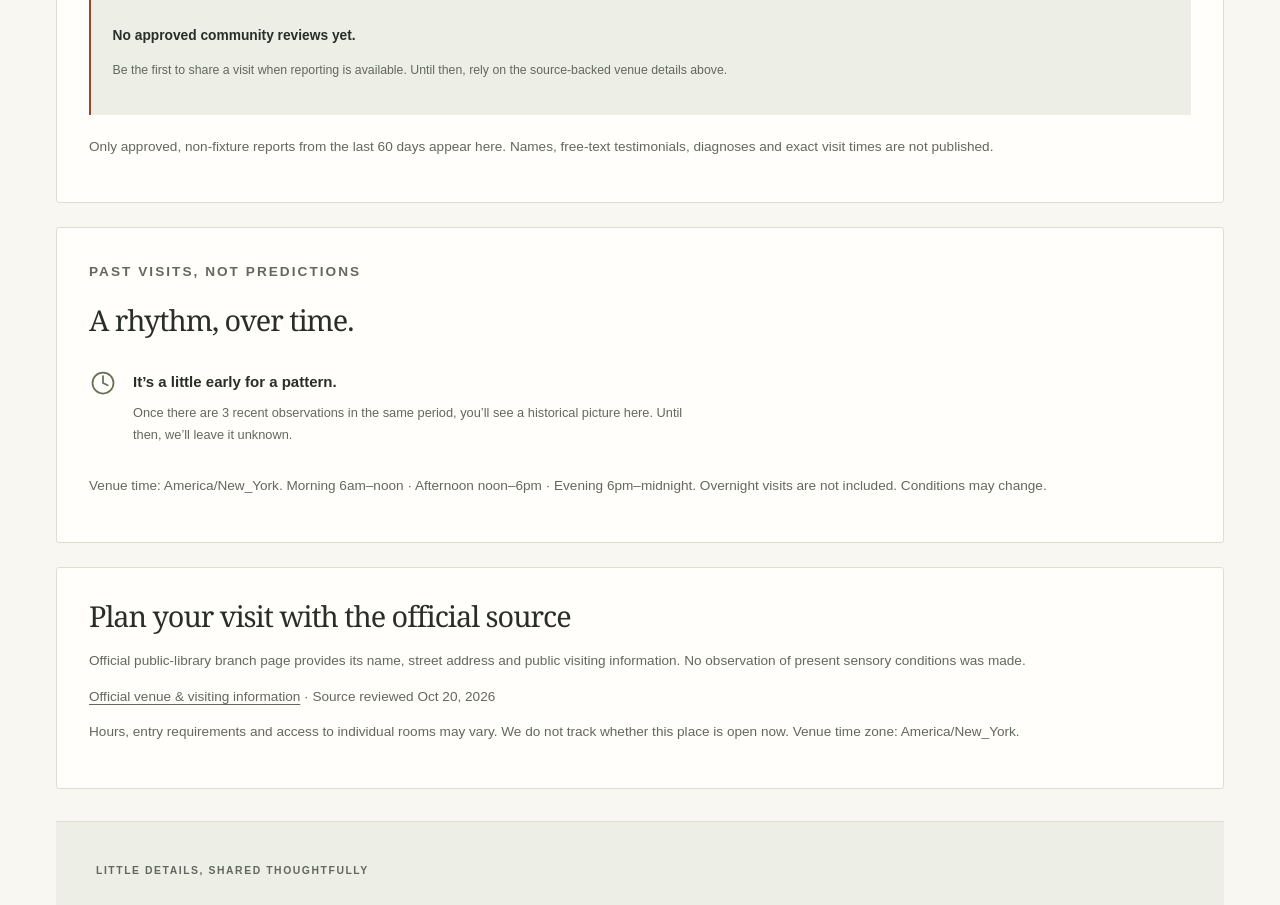
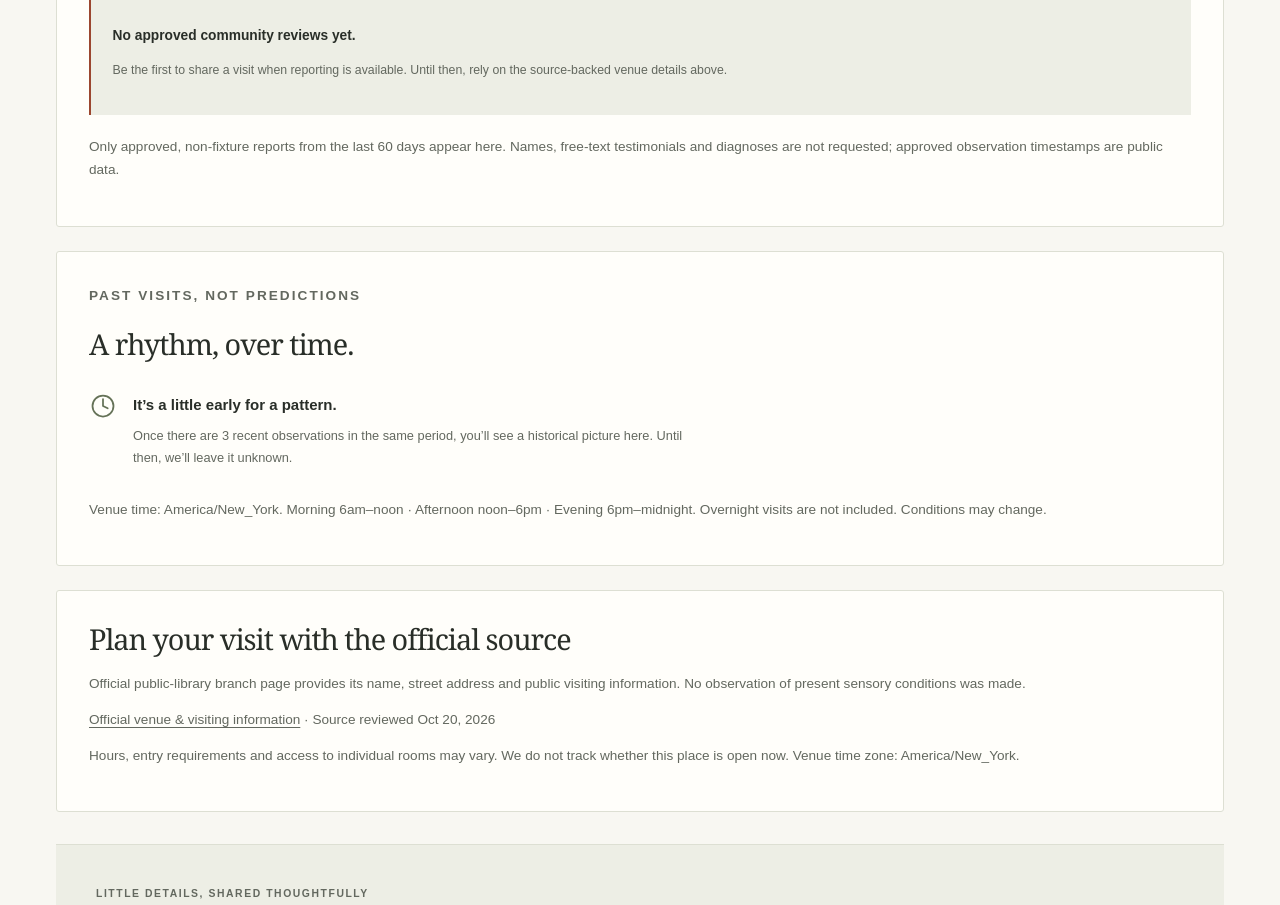
Before and after one commit to cx-57/QuietSpace, a Next.js app: page /spaces/bpl-brighton in a window 1280 px wide. Shown: the part 1860-2765 px from the top of the page. Built offline with nearby package versions, Linux system fonts and the light colour scheme.

Commit message:
Correct public-timestamp disclosure in community review cards

```diff
--- a/src/components/community-reviews.tsx
+++ b/src/components/community-reviews.tsx
@@ -10,11 +10,11 @@ export function CommunityReviews({ space, now }: { space: PublicSpace; now: Date
     <h2 id="community-reviews-heading">Community reviews</h2>
     <p>Anonymous, structured sensory check-ins from real visits. These are subjective experiences, not star ratings, verified decibel readings, or a guarantee of how the space feels now.</p>
     {reviews.length === 0 ? <div className="community-empty"><strong>No approved community reviews yet.</strong><p>Be the first to share a visit when reporting is available. Until then, rely on the source-backed venue details above.</p></div> :
-      <><p className="small muted">Showing up to {reviews.length} recent approved check-ins. Visit dates are displayed by month to reduce identification risk.</p>
+      <><p className="small muted">Showing up to {reviews.length} recent approved check-ins. Visit dates are displayed by month on this page; exact timestamps remain available through the public observation data used to calculate historical patterns.</p>
       <ol className="community-review-list">{reviews.map((review, index) => <li key={review.id} className="community-review">
         <div className="review-top"><strong>Community check-in {index + 1}</strong><span>{review.month}</span></div>
         <dl className="review-dimensions">{DIMENSIONS.map(d => <div key={d}><dt>{DIMENSION_LABELS[d]}</dt><dd>{review.intensities[d] === null ? "Not observed" : `${review.intensities[d]}/5`}</dd></div>)}</dl>
       </li>)}</ol></>}
-    <p className="small muted">Only approved, non-fixture reports from the last 60 days appear here. Names, free-text testimonials, diagnoses and exact visit times are not published.</p>
+    <p className="small muted">Only approved, non-fixture reports from the last 60 days appear here. Names, free-text testimonials and diagnoses are not requested; approved observation timestamps are public data.</p>
   </section>;
 }
```
